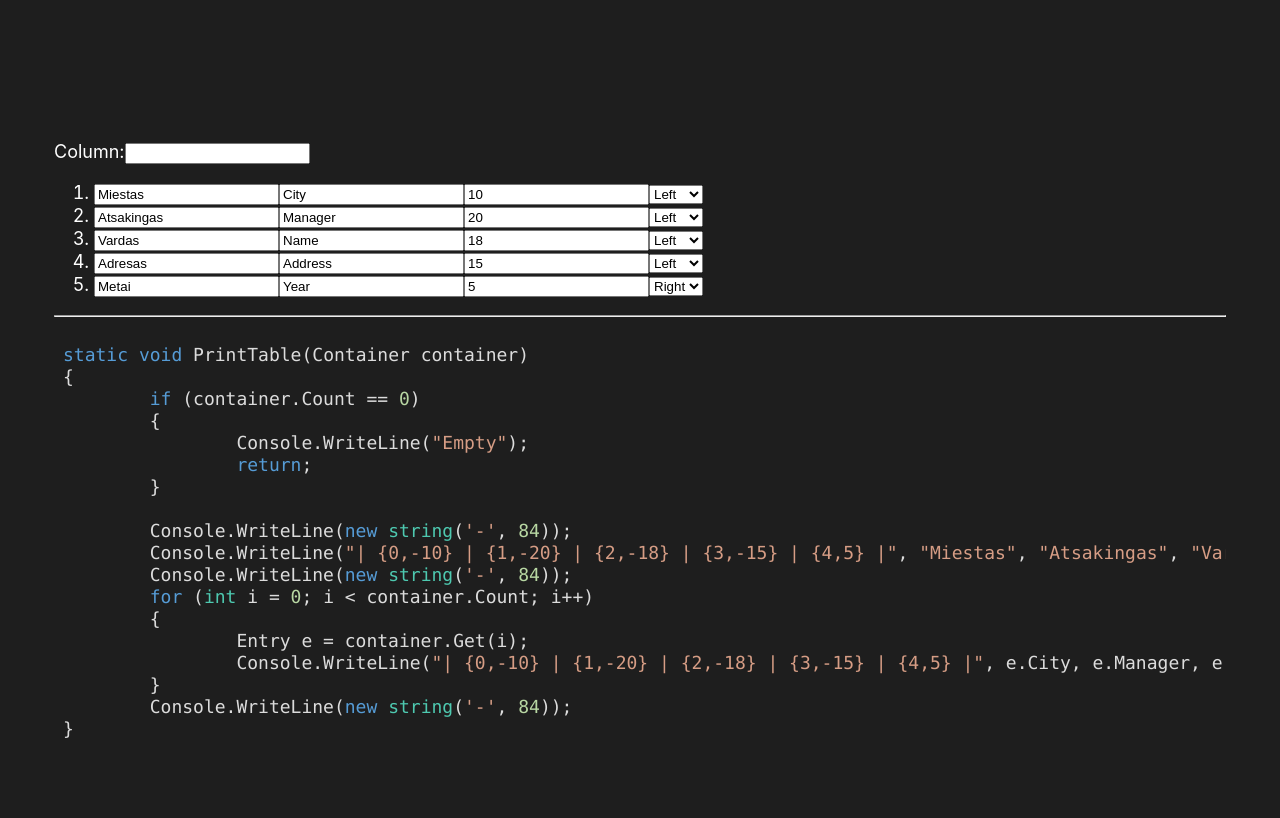
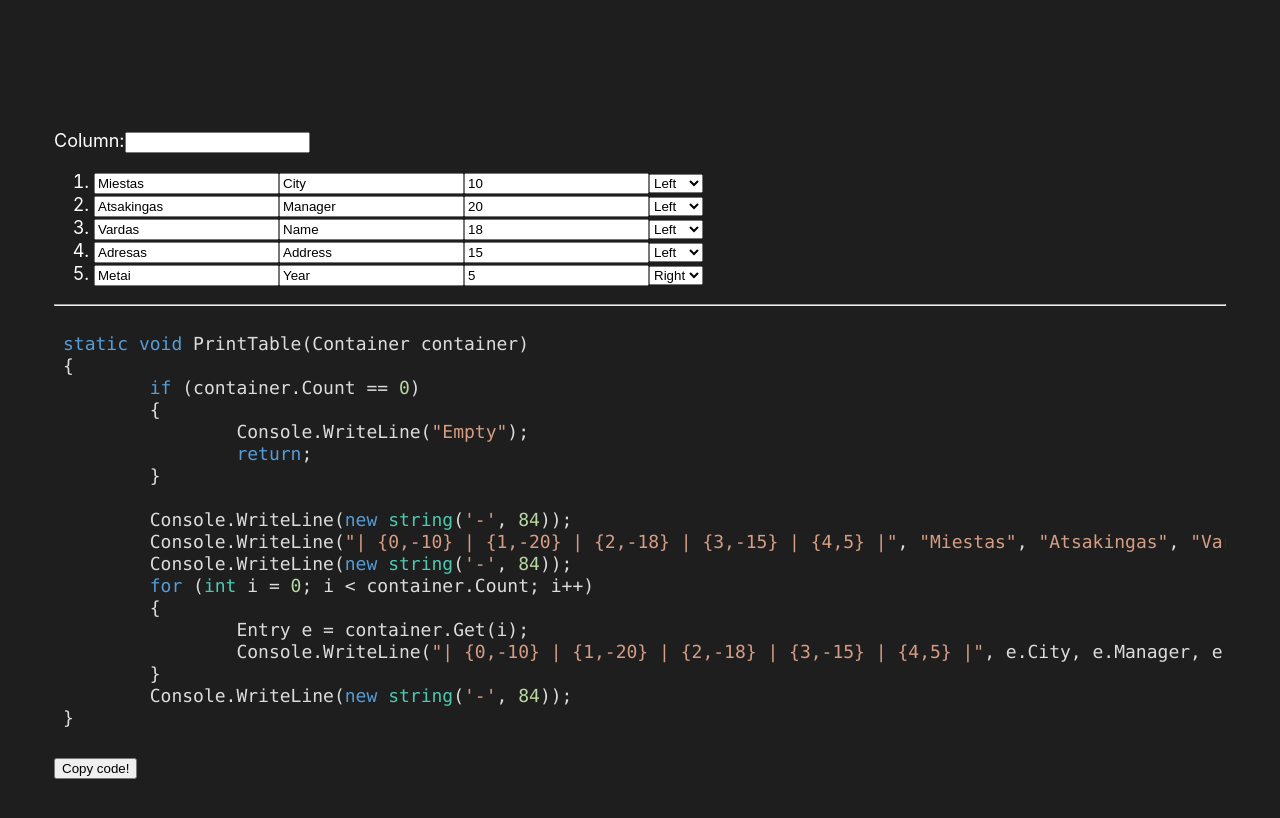
Before and after one commit to RokasPuzonas/table-method-generator, a React (Create React App) app: page / in a window 1280 px wide. Shown: the top 818 px of the page. Built offline with nearby package versions, Linux system fonts and the light colour scheme.

Commit message:
feat: add copy code button

```diff
--- a/src/TableMethodCodeBlock.tsx
+++ b/src/TableMethodCodeBlock.tsx
@@ -6,11 +6,21 @@ import { generate, TableMethodGeneratorOptions } from './TableMethodGenerator';
 SyntaxHighlighter.registerLanguage('csharp', csharp);
 
 function TableMethodCodeBlock(props: TableMethodGeneratorOptions) {
+	let script = generate(props)
+
+	const onClickCopy = () => {
+		navigator.clipboard.writeText(script)
+	}
+
 	return (
-		<SyntaxHighlighter language="csharp" style={vs2015}>
-			{generate(props)}
-		</SyntaxHighlighter>
+		<div>
+			<SyntaxHighlighter language="csharp" style={vs2015}>
+				{script}
+			</SyntaxHighlighter>
+			<button onClick={onClickCopy}>Copy code!</button>
+		</div>
 	)
 }
 
+
 export default TableMethodCodeBlock
```
